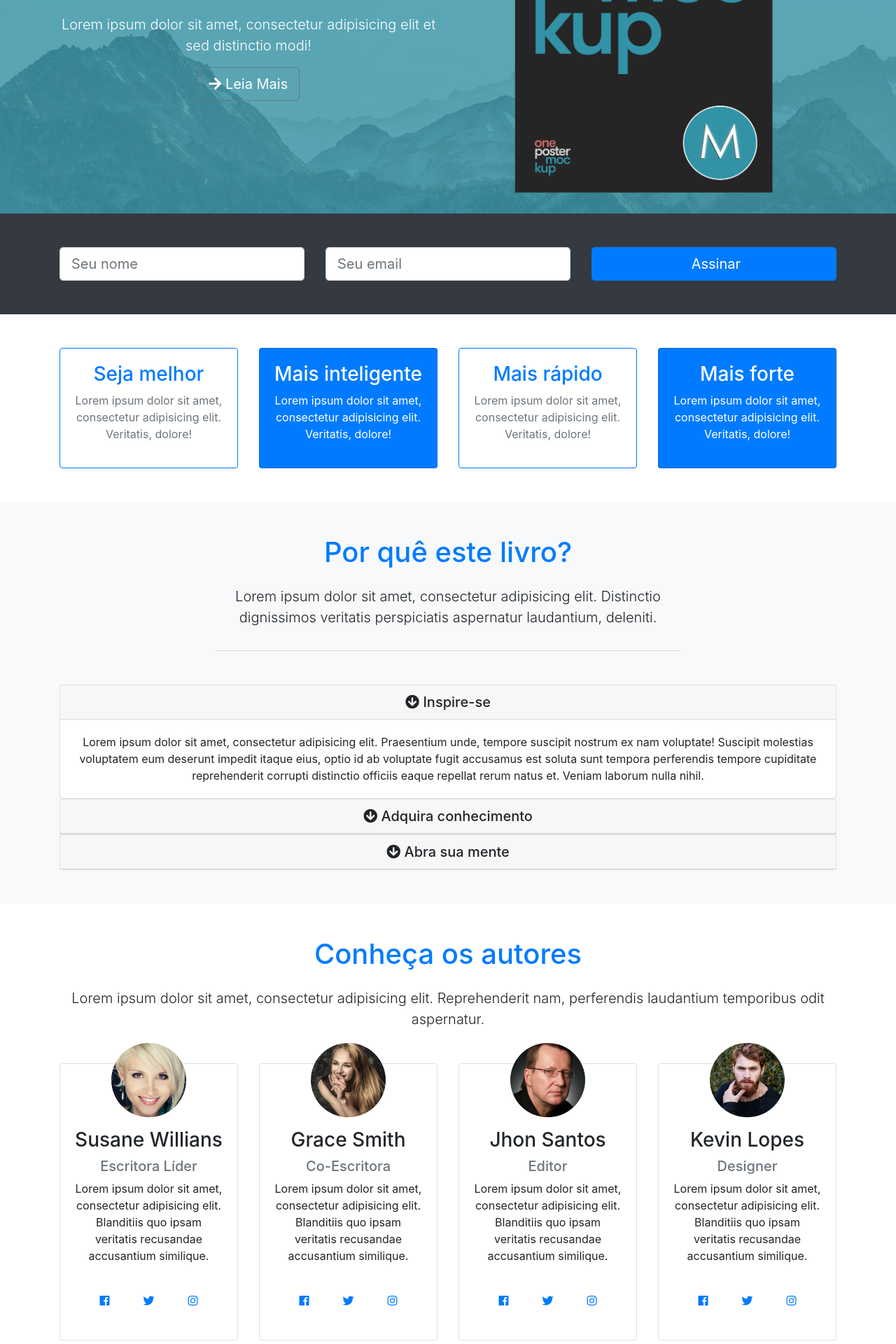
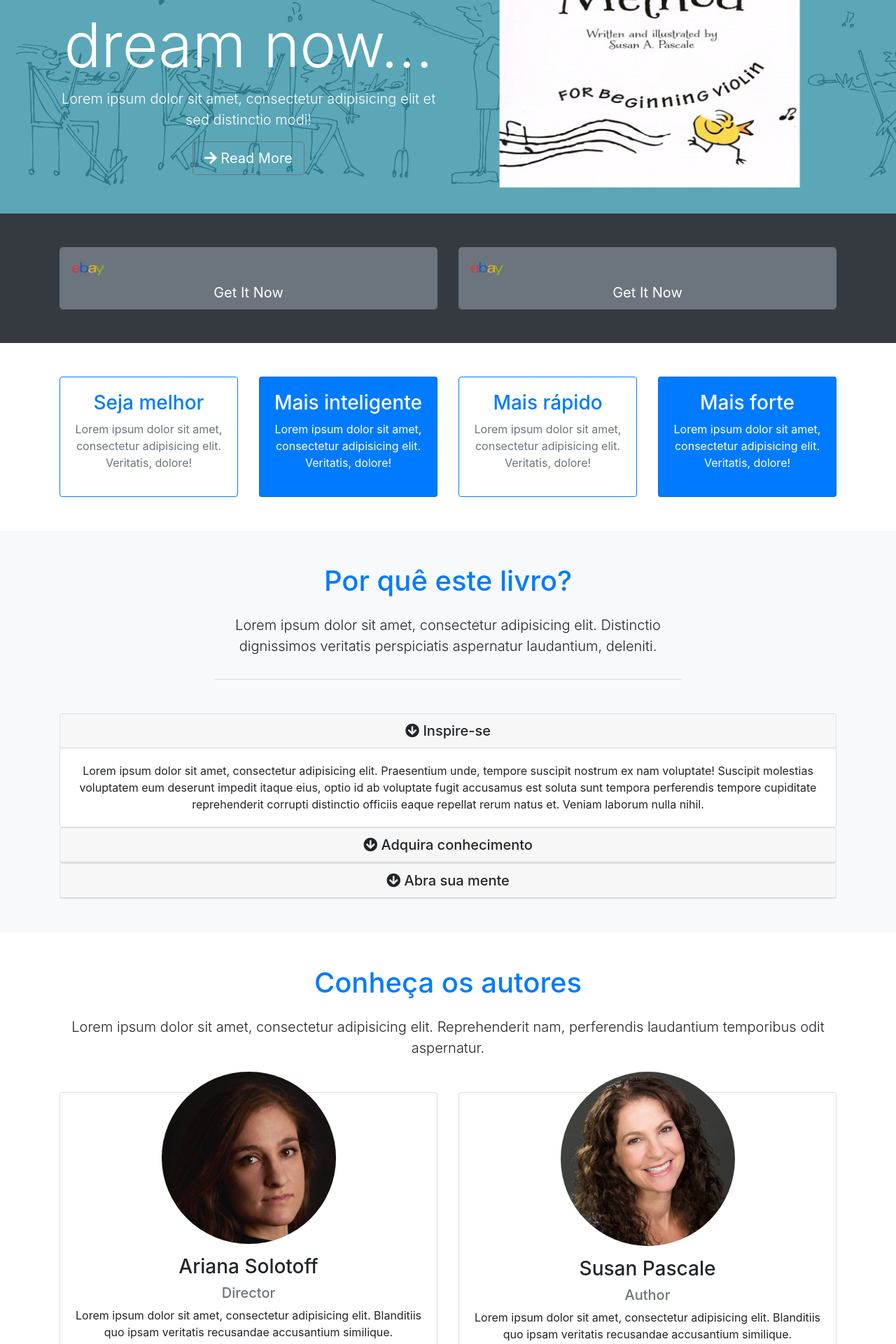
Before and after one commit to AsiG100/pascale-music, a PHP site: page / in a window 1280 px wide. Shown: the part 400-2320 px from the top of the page at 70% size. Run offline with PHP 8.4, Linux system fonts and the light colour scheme; some libraries are stand-ins or nearby versions.

Commit message:
initial commit

```diff
--- a/css/style.css
+++ b/css/style.css
@@ -12,7 +12,7 @@ body {
       padding-right: 1.6rem; }
   body > #showcase {
     position: relative;
-    background-image: url("../img/mountains.jpg");
+    background-image: url("../img/bg.png");
     min-height: 600px; }
     body > #showcase > .primary-overlay {
       background-color: rgba(50, 146, 166, 0.8);
@@ -34,6 +34,9 @@ body {
     background-color: #3292a6; }
     body > #authors .card:hover .fab {
       color: white; }
+  .submitted {
+    text-align: center;
+  }
 
 @media (max-width: 768px) {
   #showcase {
--- a/index.html
+++ b/index.php
@@ -9,15 +9,16 @@
     crossorigin="anonymous">
     <link rel="stylesheet" href="https://maxcdn.bootstrapcdn.com/bootstrap/4.0.0/css/bootstrap.min.css" integrity="sha384-Gn5384xqQ1aoWXA+058RXPxPg6fy4IWvTNh0E263XmFcJlSAwiGgFAW/dAiS6JXm" crossorigin="anonymous">
   <link rel="stylesheet" href="css/style.css">
-  <title>Mizuxe Theme</title>
+  <link rel="icon" type="image/x-icon" href="./favicon.ico?format=100w">
+  <title>Pascale Music Theme</title>
 </head>
 
 <body id="home">
   <nav class="navbar navbar-light navbar-expand-md py-4 fixed-top">
     <div class="container">
       <a href="#home" class="navbar-brand">
-        <img src="img/mlogo.png" width="50" height="50" alt="Mizuxe logo">
-        <h3 class="d-inline align-middle">Mizuxe</h3>
+        <img src="img/mlogo.png" width="50" height="50" alt="Pascale Music logo">
+        <h3 class="d-inline align-middle">Pascale Music</h3>
       </a>
       <button class="navbar-toggler" data-toggle="collapse" data-target="#navbar-collapse">
         <span class="navbar-toggler-icon"></span>
@@ -25,16 +26,16 @@
       <div id="navbar-collapse" class="collapse navbar-collapse">
         <ul class="navbar-nav ml-auto">
           <li class="nav-item">
-            <a href="#home" class="nav-link">Início</a>
+            <a href="#home" class="nav-link">Introduction</a>
           </li>
           <li class="nav-item">
-            <a href="#about" class="nav-link">Sobre</a>
+            <a href="#about" class="nav-link">About</a>
           </li>
           <li class="nav-item">
-            <a href="#authors" class="nav-link">Conheça os Autores</a>
+            <a href="#authors" class="nav-link">Our Team</a>
           </li>
           <li class="nav-item">
-            <a href="#contact" class="nav-link">Contato</a>
+            <a href="#contact" class="nav-link">Contact Us</a>
           </li>
         </ul>
       </div>
@@ -46,14 +47,14 @@
       <div class="container">
         <div class="row">
           <div class="col-lg-6 text-center">
-            <h1 class="display-2 mt-5 pt-5">Realize seus sonhos...</h1>
+            <h1 class="display-2 mt-5 pt-5">Fulfill your musical dream now...</h1>
             <p class="lead">Lorem ipsum dolor sit amet, consectetur adipisicing elit et sed distinctio modi!</p>
             <a href="" class="btn btn-outline-secondary btn-lg text-white">
-              <i class="fas fa-arrow-right"></i> Leia Mais
+              <i class="fas fa-arrow-right"></i> Read More
             </a>
           </div>
           <div class="col-lg-6">
-            <img src="img/book.png" alt="Capa do livro" class="img-fluid d-none d-lg-block">
+            <img src="img/book1.png" alt="The book cover" class="img-fluid d-none d-lg-block">
           </div>
         </div>
       </div>
@@ -61,21 +62,23 @@
   </section>
 
   <section id="newsletter" class="text-white bg-dark py-5">
-    <div class="container">
-      <div class="row">
-        <div class="col-md-4">
-          <input type="text" class="form-control form-control-lg mb-resp" placeholder="Seu nome">
-        </div>
-        <div class="col-md-4">
-          <input type="email" class="form-control form-control-lg mb-resp" placeholder="Seu email">
-        </div>
-        <div class="col-md-4">
-          <button class="btn btn-block btn-lg btn-primary">
-            <i class="fas fa-envelope-open-o"></i> Assinar
-          </button>
+      <div class="container">
+        <div class="row">
+          <div class="col-md-6">
+            <button value="Get It Now" class="btn btn-block btn-lg btn-secondary">
+            <img src="img/ebay.png" width="50" height="50" alt="ebay" class="img-fluid d-none d-lg-block">
+            <!-- https://www.ebay.com/itm/304028314153?itmmeta=01HW72QR4YJ8PE8Z7KKFWMXFGH&hash=item46c97fea29:g:c2UAAOSwXu1gwi2v -->
+            Get It Now
+            </button>
+          </div>
+          <div class="col-md-6">
+            <button value="Get It Now" class="btn btn-block btn-lg btn-secondary">
+            <img src="img/ebay.png" width="50" height="50" alt="ebay" class="img-fluid d-none d-lg-block">
+            Get It Now
+            </button>
+          </div>
         </div>
       </div>
-    </div>
   </section>
 
   <section id="boxes" class="py-5">
@@ -187,16 +190,16 @@
         </div>
       </div>
       <div class="row">
-        <div class="col-md-6 col-lg-3">
+        <div class="col-md-6 col-lg-6">
           <div class="card">
             <div class="card-body">
               <img
-                src="img/person1.jpg"
-                alt="Susane Willians"
+                src="img/ariana.jpg"
+                alt="Ariana Solotoff"
                 class="img-fluid w-50 rounded-circle mb-3"
               />
-              <h3>Susane Willians</h3>
-              <h5 class="text-muted">Escritora Líder</h5>
+              <h3>Ariana Solotoff</h3>
+              <h5 class="text-muted">Director</h5>
               <p>Lorem ipsum dolor sit amet, consectetur adipisicing elit. Blanditiis quo ipsam veritatis recusandae accusantium similique.</p>
               <div class="d-flex justify-content-center">
                 <div class="p-4">
@@ -218,78 +221,16 @@
             </div>
           </div>
         </div>
-        <div class="col-md-6 col-lg-3">
+        <div class="col-md-6 col-lg-6">
           <div class="card">
             <div class="card-body">
               <img
-                src="img/person2.jpg"
+                src="img/susan.jpg"
                 alt="Grace Smith"
                 class="img-fluid w-50 rounded-circle mb-3"
               />
-              <h3>Grace Smith</h3>
-              <h5 class="text-muted">Co-Escritora</h5>
-              <p>Lorem ipsum dolor sit amet, consectetur adipisicing elit. Blanditiis quo ipsam veritatis recusandae accusantium similique.</p>
-              <div class="d-flex justify-content-center">
-                <div class="p-4">
-                  <a href="http://facebook.com">
-                    <i class="fab fa-facebook"></i>
-                  </a>
-                </div>
-                <div class="p-4">
-                  <a href="http://twitter.com">
-                    <i class="fab fa-twitter"></i>
-                  </a>
-                </div>
-                <div class="p-4">
-                  <a href="http://instagram.com">
-                    <i class="fab fa-instagram"></i>
-                  </a>
-                </div>
-              </div>
-            </div>
-          </div>
-        </div>
-        <div class="col-md-6 col-lg-3">
-          <div class="card">
-            <div class="card-body">
-              <img
-                src="img/person3.jpg"
-                alt="Jhon Santos"
-                class="img-fluid w-50 rounded-circle mb-3"
-              />
-              <h3>Jhon Santos</h3>
-              <h5 class="text-muted">Editor</h5>
-              <p>Lorem ipsum dolor sit amet, consectetur adipisicing elit. Blanditiis quo ipsam veritatis recusandae accusantium similique.</p>
-              <div class="d-flex justify-content-center">
-                <div class="p-4">
-                  <a href="http://facebook.com">
-                    <i class="fab fa-facebook"></i>
-                  </a>
-                </div>
-                <div class="p-4">
-                  <a href="http://twitter.com">
-                    <i class="fab fa-twitter"></i>
-                  </a>
-                </div>
-                <div class="p-4">
-                  <a href="http://instagram.com">
-                    <i class="fab fa-instagram"></i>
-                  </a>
-                </div>
-              </div>
-            </div>
-          </div>
-        </div>
-        <div class="col-md-6 col-lg-3">
-          <div class="card">
-            <div class="card-body">
-              <img
-                src="img/person4.jpg"
-                alt="Kevin Lopes"
-                class="img-fluid w-50 rounded-circle mb-3"
-              />
-              <h3>Kevin Lopes</h3>
-              <h5 class="text-muted">Designer</h5>
+              <h3>Susan Pascale</h3>
+              <h5 class="text-muted">Author</h5>
               <p>Lorem ipsum dolor sit amet, consectetur adipisicing elit. Blanditiis quo ipsam veritatis recusandae accusantium similique.</p>
               <div class="d-flex justify-content-center">
                 <div class="p-4">
@@ -314,21 +255,21 @@
       </div>
     </div>
   </section>
-
   <section id="contact" class="bg-light py-5">
+  <?php if (!$_POST) { ?>
     <div class="container">
       <div class="row">
         <div class="col-lg-9">
-          <h3>Fale Conosco</h3>
+          <h3>Contact Us</h3>
           <p class="lead">Lorem ipsum dolor sit amet, consectetur adipisicing elit. Quod placeat architecto facere.</p>
-          <form>
+          <form method="post">
             <div class="input-group input-group-lg mb-3">
               <div class="input-group-prepend">
                 <span class="input-group-text">
                   <i class="fas fa-user"></i>
                 </span>
               </div>
-              <input type="text" class="form-control" placeholder="Seu nome" />
+              <input type="text" class="form-control" name='name' placeholder="Your name" />
             </div>
             <div class="input-group input-group-lg mb-3">
               <div class="input-group-prepend">
@@ -336,7 +277,7 @@
                   <i class="fas fa-envelope"></i>
                 </span>
               </div>
-              <input type="email" class="form-control" placeholder="Seu email" />
+              <input type="email" class="form-control" name='email' placeholder="Your email" />
             </div>
             <div class="input-group input-group-lg mb-3">
               <div class="input-group-prepend">
@@ -344,17 +285,21 @@
                   <i class="fas fa-pencil-alt"></i>
                 </span>
               </div>
-              <textarea class="form-control" rows="5" placeholder="Sua mensagem"></textarea>
+              <textarea class="form-control" rows="5" name='msg' placeholder="Your message"></textarea>
             </div>
-            <input type="submit" value="Enviar" class="btn btn-block btn-lg btn-primary" />
+            <input type="submit" value="Submit" class="btn btn-block btn-lg btn-primary" />
           </form>
         </div>
         <div class="col-lg-3 align-self-center">
-          <img src="img/mlogo.png" alt="Mizuxe Logo" class="img-fluid" />
+          <img src="img/mlogo.png" alt="Pascale Music Logo" class="img-fluid" />
         </div>
       </div>
     </div>
+  <?php } else { ?>
+    <h2 class="submitted">Your message has been submitted!</h2>
+  <?php } ?>
   </section>
+
 
   <footer id="main-footer" class="bg-primary text-white py-5">
     <div class="container">
@@ -379,3 +324,18 @@
 </body>
 
 </html>
+
+<?php
+if (!$_POST) return;
+$sender_email = $_POST['email'];
+$sender_name = $_POST['name'];
+$sender_msg = $_POST['msg'];
+$to      = 'asi.g100@gmail.com';
+$subject = 'Pascale Method - LP';
+$message = "Email: {$sender_email}\n Name: {$sender_name}\n\n{$sender_msg}";
+$headers = 'From: webmaster@example.com' . "\r\n" .
+    'Reply-To: webmaster@example.com' . "\r\n" .
+    'X-Mailer: PHP/' . phpversion();
+
+mail($to, $subject, $message, $headers);
+?>
```
Also changed, not shown: favicon.ico (added), img/ariana.jpg (added), img/bg.png (added), img/book1.png (added), img/ebay.png (added), img/example-book.png (renamed from img/book.png), img/mlogo.png, img/susan.jpg (added), 2 other files.
